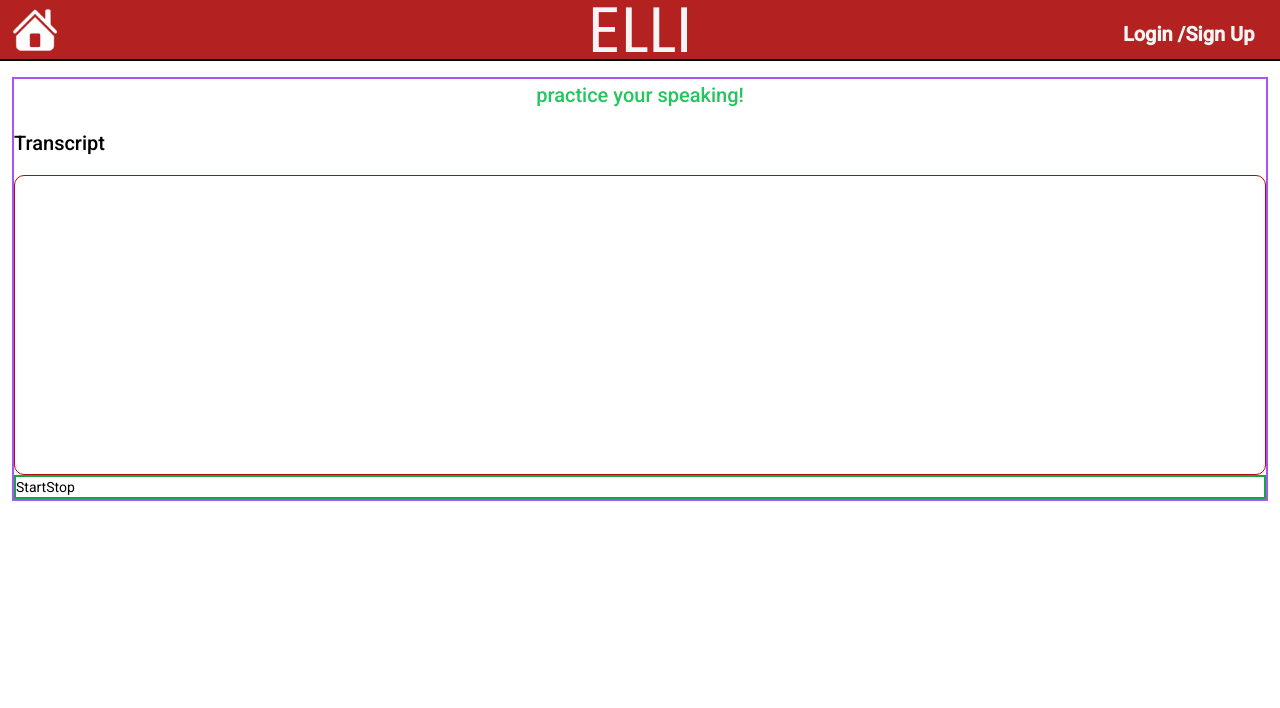
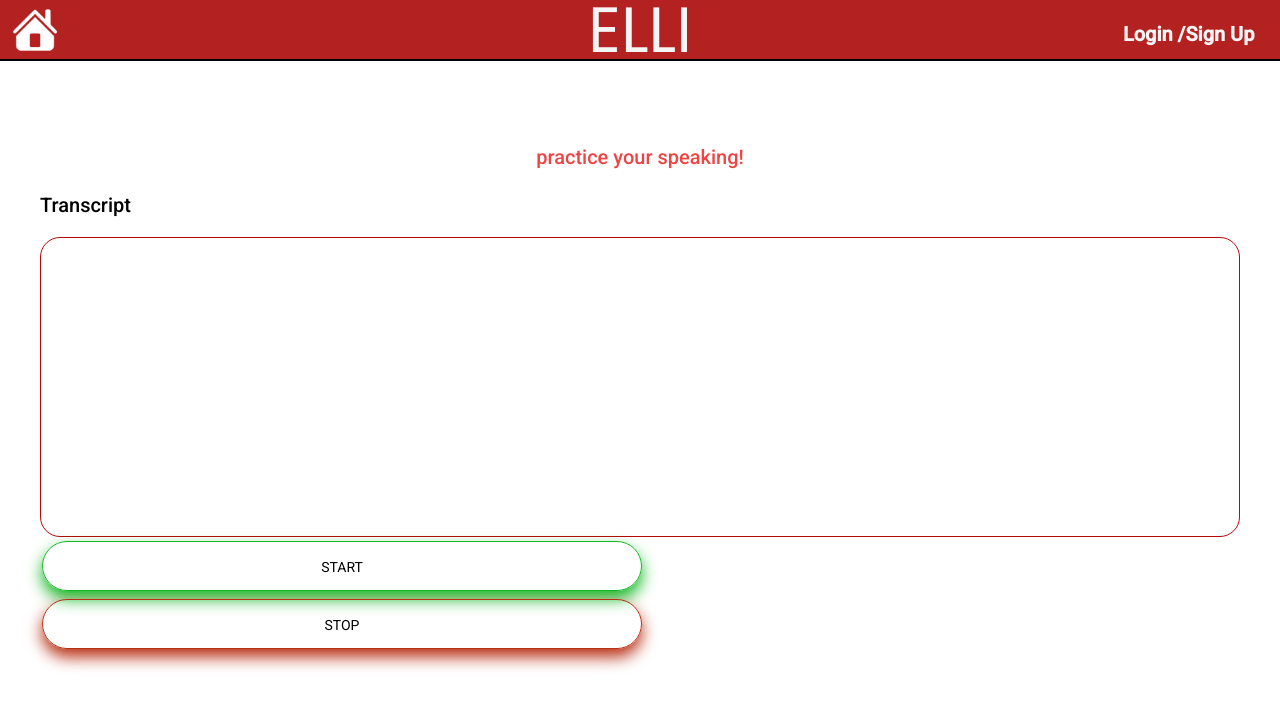
Before and after one commit to blbarr01/EnglishLearningInitiative, an Angular app in the folder ELLI/: page /speech in a window 1280 px wide. Shown: the top 708 px of the page. Built offline with nearby package versions, Linux system fonts and the light colour scheme.

Commit message:
2.0
talk to text version

```diff
--- a/ELLI/src/app/features/talk-to-text/talk-to-text.component.css
+++ b/ELLI/src/app/features/talk-to-text/talk-to-text.component.css
@@ -1,5 +1,29 @@
-.home-btn{
-    padding: 3em;
-    background-color: red;
-    color: white;
+.START{
+
+    margin: auto;
+    position: relative;
+    border: 1px solid rgb(20, 184, 36);
+    height: 50px;
+    width:50%;
+    border-radius: 50px;
+    padding: 15px 32px;
+    text-align:center;
+    margin: 4px 2px;
+    box-shadow:0 8px 16px 0 rgba(20, 184, 36);
+
+
 }
+
+.STOP{
+    margin: auto;
+    position: relative;
+    border: 1px solid rgb(184, 47, 20);
+    height: 50px;
+    width: 50%;
+    border-radius: 50px;
+    padding: 15px 32px;
+    text-align: center;
+    margin: 4px 2px;
+    box-shadow: 0 8px 16px 0 rgb(184, 47, 20);
+
+}
--- a/ELLI/src/app/features/talk-to-text/talk-to-text.component.html
+++ b/ELLI/src/app/features/talk-to-text/talk-to-text.component.html
@@ -1,16 +1,18 @@
+<section class="border-500 mx-10 mt-20">
+  <h2 class="text-center text-5xl text-red-500">practice your speaking!</h2>
 
-
-<section class="border-2 border-purple-500 mx-3 mt-4">
-  <h2 class="text-center text-5xl text-green-500">practice your speaking!</h2>
   <h2 class="">Transcript</h2>
-  <div class="" style="border: 1px solid rgb(182, 8, 8); height: 300px; border-radius: 10px;">
+  <div class="" style="border: 1px solid rgb(182, 8, 8); height: 300px; border-radius: 20px;">
     <span id="final" class="text-light"></span>
     <span id="interim" class="text-secondary"></span>
   </div>
 
-  <div class="border-2 border-green-600">
-    <button class="" id="start">Start</button>
-    <button class="" id="stop">Stop</button>
+  <div>
+    <button type="button" class="START"id="start"> START</button>
+
+    <button type="button" class= "STOP"
+     id="stop">STOP</button>
+
     <p id="status" class="" style="display: none"> Listenting ...</p>
-  </div>
-</section>
+    <div>
+    <section>
```
